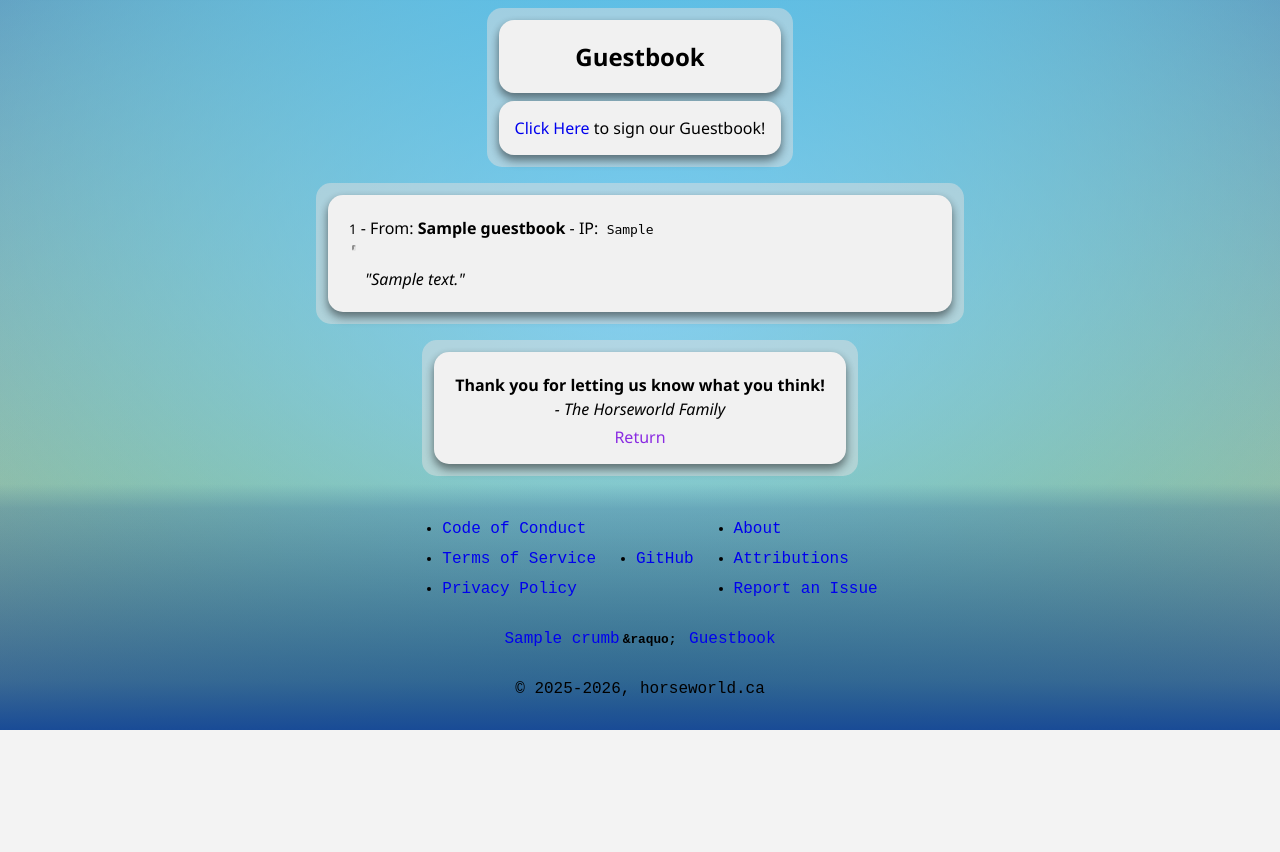
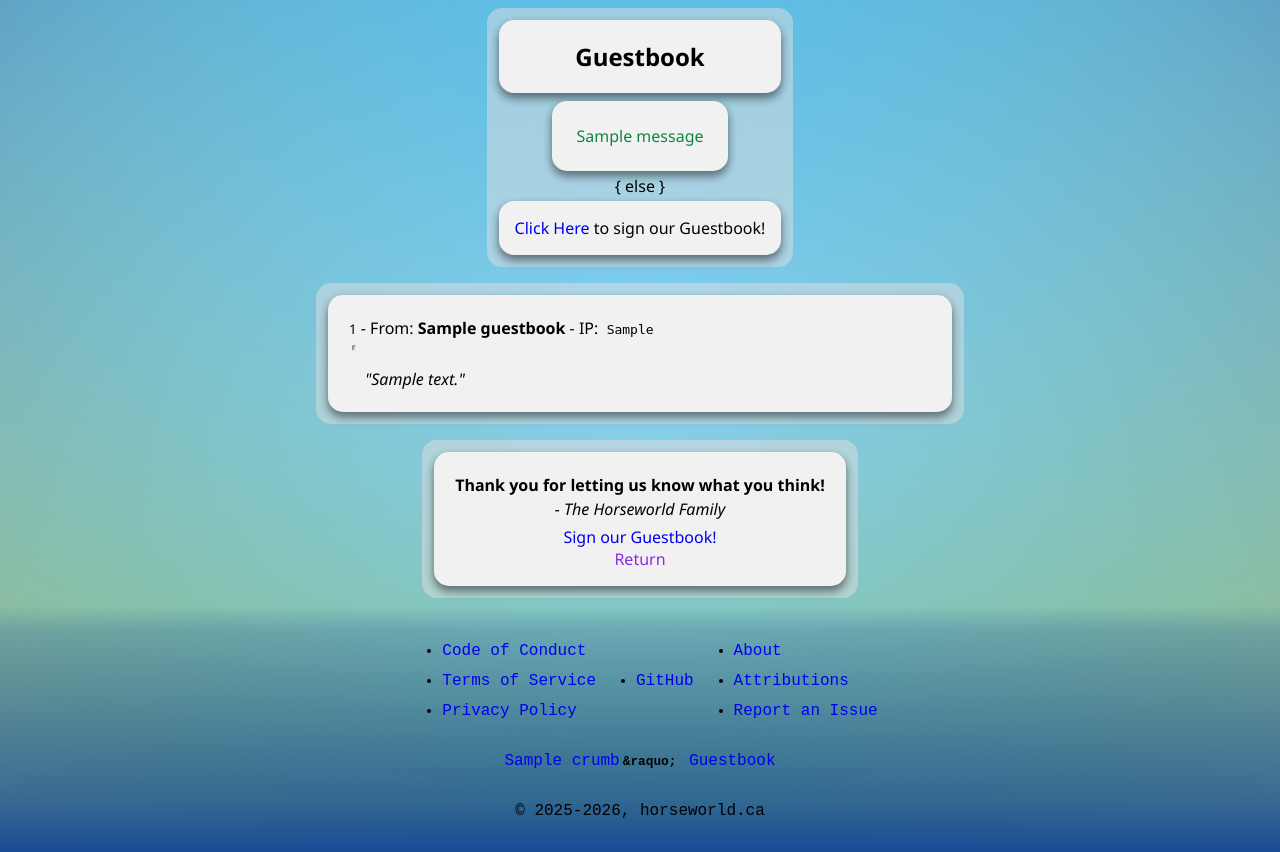
Before and after one commit to hunterjpg/WSGI_Example_FlaskApp, a Flask app: template src/templates/guestbook.html in a window 1280 px wide. Shown: the part 190-1042 px from the top of the page. Before the commit the page ends 920 px from the top, so only its background shows below. Run offline with Flask 3, Linux system fonts and the light colour scheme; the template is opened without the code that fills it: most values are stand-ins (such as "Sample title", 1, 10 or a date in 2020); one stand-in notice (Sample message) is shown; parts of the project's set-up code (start-up, migrations or seed data) failed here and were passed over.

Commit message:
Finalized for now

```diff
--- a/src/routes.py
+++ b/src/routes.py
@@ -1,4 +1,4 @@
-# Main Routes
+'''Main Routes'''
 
 from flask import Blueprint, render_template, request, redirect, url_for, session, flash, abort, current_app
 from flask_login import current_user, fresh_login_required, login_required, login_user, logout_user
@@ -23,7 +23,7 @@ def index():
 
 @bp.route('/guestbook', methods=['GET', 'POST'])
 def guestbook():
-    guestbooks = all_guestbooks(paginate=False)
+    guestbooks = list.reverse all_guestbooks()
     return render_template('guestbook.html', guestbooks=guestbooks)
 
 
@@ -50,7 +50,7 @@ def sign_guestbook():
         db.session.commit()
         current_app.logger.info(f'New Guestbook:\n\tName: {form.name.data}\n\tIP: {request.remote_addr}\n\tMessage:\n{form.message.data}')
         flash(f"Thank you for signing our guestbook!<br>Click <a href='{url_for('main.index')}'>here</a> to go back home.")
-        return redirect(url_for('main.guestbook'))
+        return redirect(url_for(endpoint='main.guestbook', _anchor='bottom'))
     elif request.method == 'GET':
         return render_template('sign_guestbook.html', form=form)
     else:
--- a/src/templates/guestbook.html
+++ b/src/templates/guestbook.html
@@ -13,10 +13,19 @@
             <hgroup class="primary drop-shadow" style="align-self: stretch;">
                 <h2>{{ self.title() }}</h2>
             </hgroup>
-
-            <div class="primary drop-shadow">
-                <span><a href="{{ url_for('main.sign_guestbook') }}">Click Here</a> to sign our Guestbook!</span>
-            </div>
+            {% with messages = get_flashed_messages(with_categories=true) %}
+                {% if messages %}
+                    <div class="primary drop-shadow">
+                        <div class="{{ messages[0][0] }}">
+                            <span>{{ messages[0][1]|safe }}</span>
+                        </div>
+                    </div>
+                { else }
+                    <div class="primary drop-shadow">
+                        <span><a href="{{ url_for('main.sign_guestbook') }}">Click Here</a> to sign our Guestbook!</span>
+                    </div>
+                {% endif %}
+            {% endwith %}
         </section>
 
         <section class="self-center items-center secondary" style="max-width: 75rem; min-width:50%;">
@@ -45,6 +54,10 @@
                         <b>Thank you for letting us know what you think!</b><br>
                         <i>- The Horseworld Family</i>
                     </p>
+                    <a href="{{ url_for('main.sign_guestbook') }}">
+                        Sign our Guestbook!
+                    </a>
+                    <br>
                     <a href onclick="javascript:history.back()">
                         Return
                     </a>
--- a/wsgi.ini
+++ b/wsgi.ini
@@ -3,8 +3,8 @@ chdir = /var/www/flask_wsgi
 module = wsgi:application
 
 http-socket = 127.0.0.1:8000
-socket = /var/run/wsgi.sock
-chmod-socket = 660
+# socket = /var/run/wsgi.sock
+# chmod-socket = 660
 vacuum = true
 
 master = True
@@ -24,5 +24,5 @@ post-buffering = 65535
 
 enable-threads = true
 
-logto = /var/log/flask_wsgi/%n.log
+logto = /var/log/flask_wsgi/app.log
 log-maxsize = 10485760
```
Also changed, not shown: src/database.py (+2 -5 lines), src/forms.py (+5 -4 lines), 4 other files.
